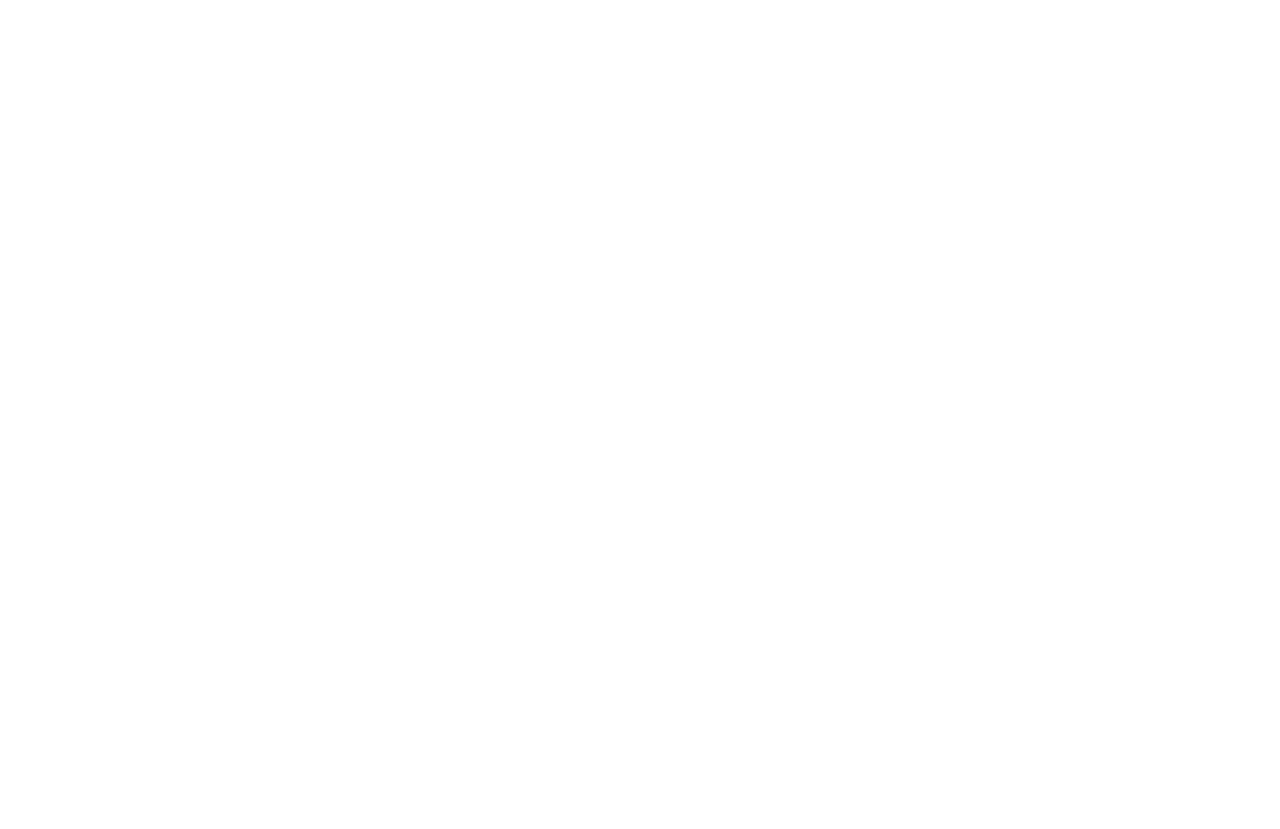
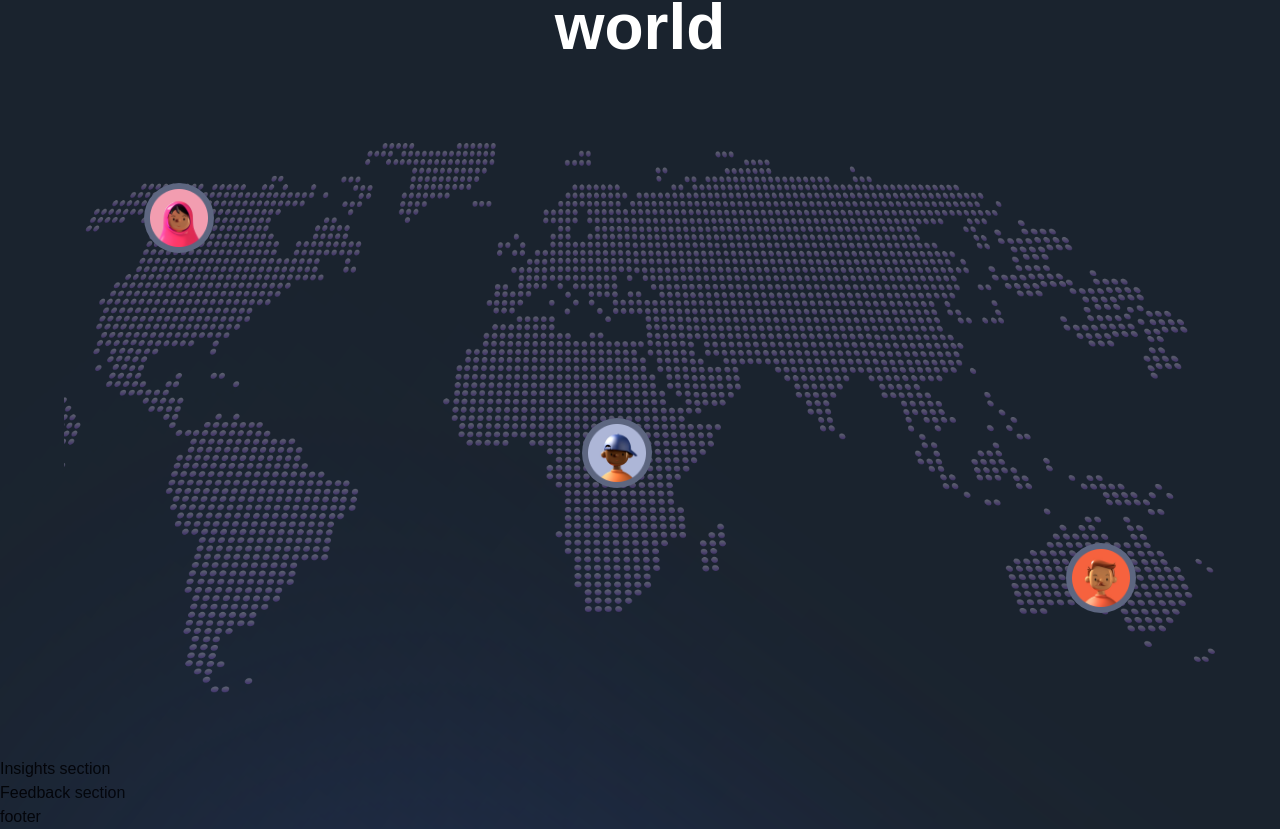
Before and after one commit to EHAB3x/metaverse, a Next.js app: page / in a window 1280 px wide. Shown: the part 4489-5318 px from the top of the page. Before the commit the page ends 4279 px from the top, so only its background shows below. Built offline with nearby package versions, Linux system fonts and the light colour scheme; a web font is replaced by a local one.

Commit message:
finish world section

```diff
--- a/sections/World.jsx
+++ b/sections/World.jsx
@@ -1,8 +1,52 @@
 'use client';
 
+import { motion } from 'framer-motion';
+
+import styles from '../styles';
+import { TitleText, TypingText } from '../components';
+import { staggerContainer, fadeIn } from '../utils/motion';
+
 const World = () => (
-  <section>
-    World section
+  <section className={`${styles.paddings} relative z-10`}>
+    <motion.div
+      variants={staggerContainer}
+      initial="hidden"
+      whileInView="show"
+      viewport={{ once: false, amount: 0.25 }}
+      className={`${styles.innerWidth} mx-auto flex flex-col`}
+    >
+      <TypingText title="| People on the World" textStyles="text-center" />
+      <TitleText title={(<>Track friends around you and invite them to play together in the same world</>)} textStyles="text-center" />
+
+      <motion.div
+        variants={fadeIn('up', 'tween', 0.3, 1)}
+        className="relative mt-[68px] flex w-full h-[550px]"
+      >
+        <img
+          src="/map.png"
+          alt="map"
+          className="w-full h-full object-cover"
+        />
+        <div className="absolute bottom-20 right-20 w-[70px] h-[70px] p-[6px] rounded-full bg-[#5d6680]">
+          <img
+            src="people-01.png" alt="people"
+            className="w-full h-full"
+          />
+        </div>
+        <div className="absolute top-10 left-20 w-[70px] h-[70px] p-[6px] rounded-full bg-[#5d6680]">
+          <img
+            src="people-02.png" alt="people"
+            className="w-full h-full"
+          />
+        </div>
+        <div className="absolute top-1/2 left-[45%] w-[70px] h-[70px] p-[6px] rounded-full bg-[#5d6680]">
+          <img
+            src="people-03.png" alt="people"
+            className="w-full h-full"
+          />
+        </div>
+      </motion.div>
+    </motion.div>
   </section>
 );
 
```
